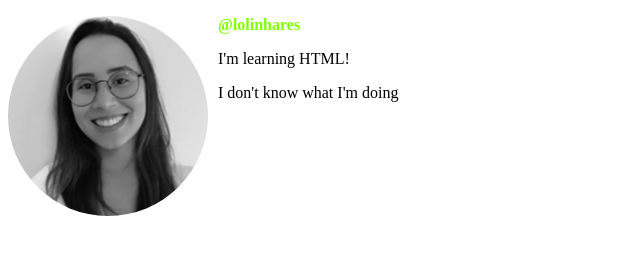
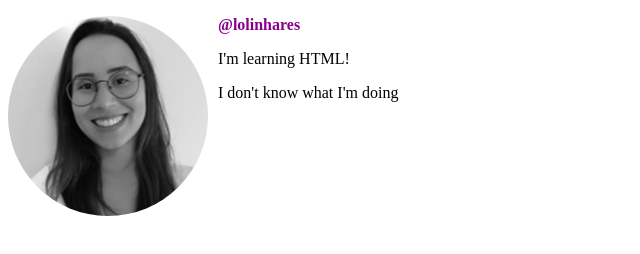
Before and after one commit to lolinhares/MyFirstWebPage, a plain HTML site: page index.html in a window 1280 px wide. Shown: the whole page, without its empty margins (0-640 px from the left). Drawn offline with Linux system fonts and the light colour scheme.

Commit message:
updated username colour

```diff
--- a/index.html
+++ b/index.html
@@ -13,7 +13,7 @@
 
             .username {
                 font-weight: bold;
-                color: chartreuse;
+                color: darkmagenta;
             }
         </style>
     </head>
```
